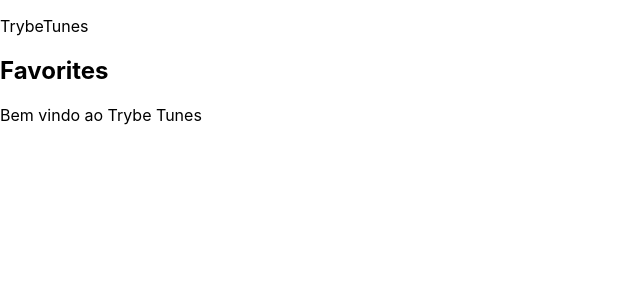
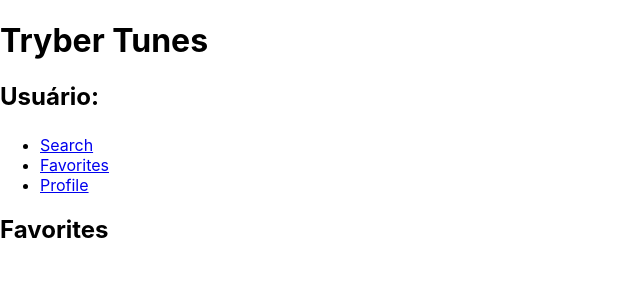
Before and after one commit to phvleite/trybetunes, a React (Create React App) app: page /favorites in a window 1280 px wide. Shown: the top 300 px of the page, without its empty margins (0-640 px from the left). Built offline with nearby package versions, Linux system fonts and the light colour scheme.

Commit message:
Requisito 3 e 4 finalizados

```diff
--- a/src/App.js
+++ b/src/App.js
@@ -12,7 +12,6 @@ class App extends Component {
   render() {
     return (
       <BrowserRouter>
-        <p>TrybeTunes</p>
         <Switch>
           <Route exact path="/album/:id" component={ Album } />
           <Route exact path="/favorites" component={ Favorites } />
--- /dev/null
+++ b/src/component/Header.js
@@ -0,0 +1,61 @@
+import React, { Component } from 'react';
+import { Link } from 'react-router-dom';
+import { getUser } from '../services/userAPI';
+import Loading from './Loading';
+
+// Solução encontra na branch de Tomas Breuckmann
+// (https://github.com/tryber/sd-019-a-project-trybetunes/blob/tomas-breuckmann-project-trybetunes/src/components/Header.js)
+class Header extends Component {
+  constructor() {
+    super();
+    this.state = {
+      usuario: {},
+      load: false,
+    };
+  }
+
+  componentDidMount() {
+    this.returnGetUser();
+  }
+
+  async returnGetUser() {
+    this.setState(
+      { load: true },
+      async () => {
+        const user = await getUser();
+        this.setState({
+          load: false,
+          usuario: user,
+        });
+      },
+    );
+  }
+
+  render() {
+    const { usuario, load } = this.state;
+
+    return (
+      <header data-testid="header-component">
+        <h1>Tryber Tunes</h1>
+        <h2>
+          { load && <Loading /> }
+          Usuário:
+          <p data-testid="header-user-name">{ usuario.name }</p>
+        </h2>
+        <ul>
+          <li>
+            <Link exact to="/search" data-testid="link-to-search">Search</Link>
+          </li>
+          <li>
+            <Link exact to="/favorites" data-testid="link-to-favorites">Favorites</Link>
+          </li>
+          <li>
+            <Link exact to="/profile" data-testid="link-to-profile">Profile</Link>
+          </li>
+        </ul>
+      </header>
+    );
+  }
+}
+
+export default Header;
--- a/src/pages/Album.js
+++ b/src/pages/Album.js
@@ -1,11 +1,12 @@
 import React, { Component } from 'react';
+import Header from '../component/Header';
 
 class Album extends Component {
   render() {
     return (
       <div data-testid="page-album">
+        <Header />
         <h2>Album</h2>
-        <p> Bem vindo ao Trybe Tunes </p>
       </div>
     );
   }
--- a/src/pages/Favorites.js
+++ b/src/pages/Favorites.js
@@ -1,11 +1,12 @@
 import React, { Component } from 'react';
+import Header from '../component/Header';
 
 class Favorites extends Component {
   render() {
     return (
       <div data-testid="page-favorites">
+        <Header />
         <h2>Favorites</h2>
-        <p> Bem vindo ao Trybe Tunes </p>
       </div>
     );
   }
--- a/src/pages/Profile.js
+++ b/src/pages/Profile.js
@@ -1,11 +1,12 @@
 import React, { Component } from 'react';
+import Header from '../component/Header';
 
 class Profile extends Component {
   render() {
     return (
       <div data-testid="page-profile">
+        <Header />
         <h2>Profile</h2>
-        <p> Bem vindo ao Trybe Tunes </p>
       </div>
     );
   }
--- a/src/pages/ProfileEdit.js
+++ b/src/pages/ProfileEdit.js
@@ -1,11 +1,12 @@
 import React, { Component } from 'react';
+import Header from '../component/Header';
 
 class ProfileEdit extends Component {
   render() {
     return (
       <div data-testid="page-profile-edit">
+        <Header />
         <h2>Profile Edit</h2>
-        <p> Bem vindo ao Trybe Tunes </p>
       </div>
     );
   }
--- a/src/pages/Search.js
+++ b/src/pages/Search.js
@@ -1,11 +1,12 @@
 import React, { Component } from 'react';
+import Header from '../component/Header';
 
 class Search extends Component {
   render() {
     return (
       <div data-testid="page-search">
+        <Header />
         <h2>Search</h2>
-        <p> Bem vindo as buscas do Trybe Tunes </p>
       </div>
     );
   }
```
